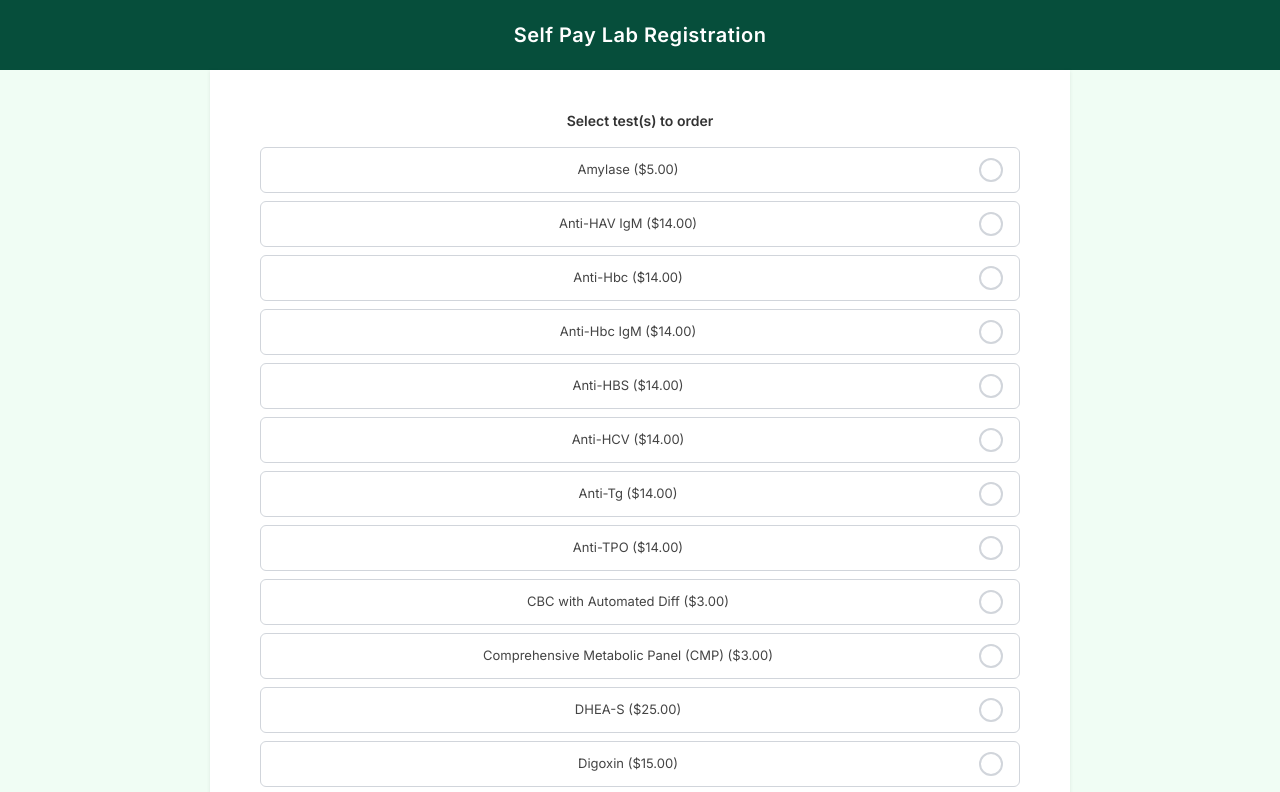
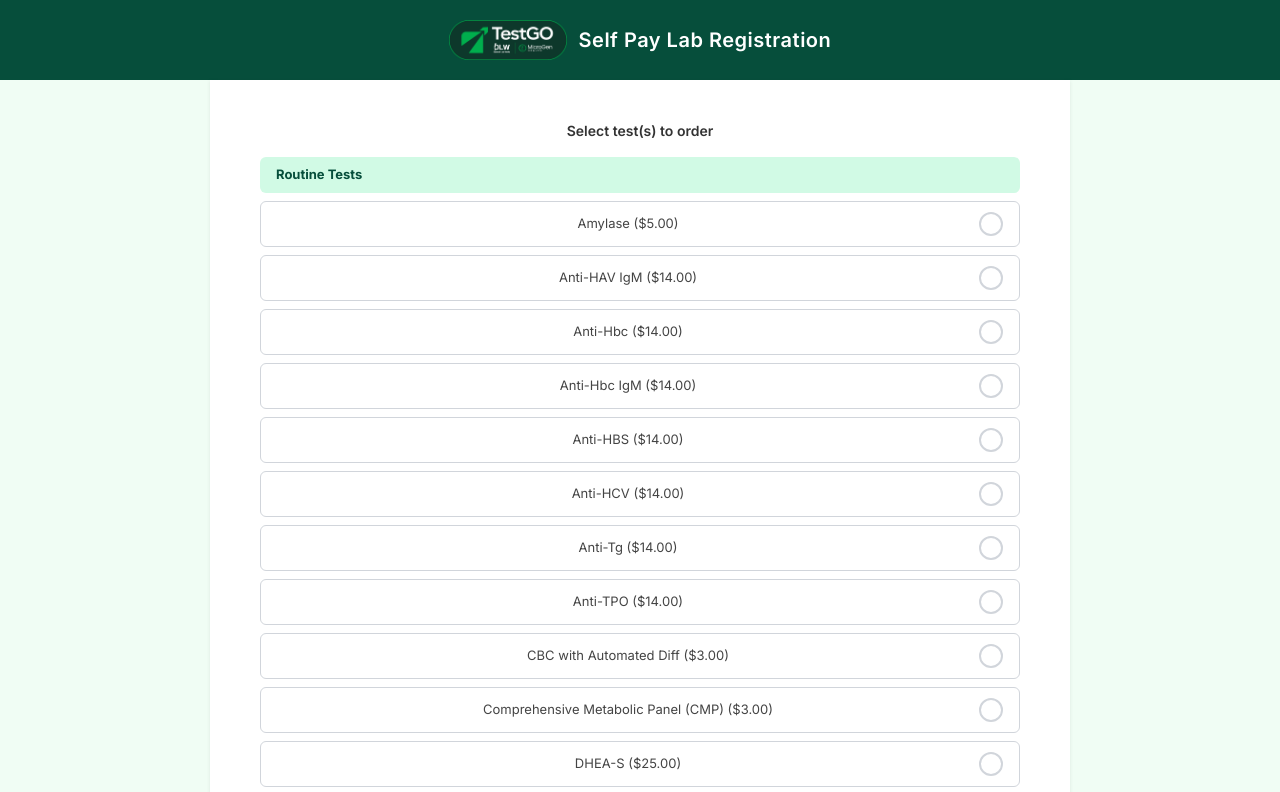
Before and after one commit to prathyushardlw/selfpay-lab, a website: page index.html in a window 1280 px wide. Both pictures are taken after a click on the button "Get Started". Shown: the top 792 px of the page. Drawn offline with Linux system fonts and the light colour scheme.

Commit message:
Add TestGO logo, PCR Panel & Toxicology tests, category headers

```diff
--- a/app.js
+++ b/app.js
@@ -60,7 +60,18 @@ const labTests = [
   { name: "Valproic Acid", price: 18.00, tube: "Red" },
   { name: "Vancomycin", price: 15.00, tube: "Red" },
   { name: "Vitamin B12", price: 15.00, tube: "Red" },
-  { name: "Vitamin D", price: 25.00, tube: "Red" }
+  { name: "Vitamin D", price: 25.00, tube: "Red" },
+  // PCR Panel
+  { name: "Respiratory Panel", price: 169.00, tube: "Swab" },
+  { name: "Allergy Panel - Inhalent 36 Allergens", price: 125.00, tube: "Red" },
+  { name: "Allergy Panel - Food 30 Allergens", price: 125.00, tube: "Red" },
+  { name: "STI Panel", price: 125.00, tube: "Swab" },
+  { name: "UTI Panel", price: 149.00, tube: "Yellow (Urine Cup)" },
+  { name: "Women's Health Panel", price: 179.00, tube: "Swab" },
+  // Toxicology
+  { name: "Confirmation", price: 60.00, tube: "Yellow (Urine Cup)" },
+  { name: "Screening", price: 30.00, tube: "Yellow (Urine Cup)" },
+  { name: "Screening + Confirmation", price: 80.00, tube: "Yellow (Urine Cup)" }
 ];
 
 // Tube color hex map
@@ -68,7 +79,8 @@ const tubeColors = {
   "Lavender": "#9b59b6",
   "Green": "#27ae60",
   "Red": "#e74c3c",
-  "Yellow (Urine Cup)": "#f1c40f"
+  "Yellow (Urine Cup)": "#f1c40f",
+  "Swab": "#3498db"
 };
 
 // State
@@ -85,12 +97,19 @@ function showPage(pageId) {
 // Render test list
 function renderTests() {
   const container = document.getElementById('testList');
-  container.innerHTML = labTests.map((test, index) => `
-    <div class="test-item" data-index="${index}" role="checkbox" aria-checked="false" tabindex="0">
+  const routineEnd = labTests.findIndex(t => t.name === "Respiratory Panel");
+  const pcrEnd = labTests.findIndex(t => t.name === "Confirmation");
+
+  let html = '<div class="test-category">Routine Tests</div>';
+  labTests.forEach((test, index) => {
+    if (index === routineEnd) html += '<div class="test-category">PCR Panel</div>';
+    if (index === pcrEnd) html += '<div class="test-category">Toxicology</div>';
+    html += `<div class="test-item" data-index="${index}" role="checkbox" aria-checked="false" tabindex="0">
       <span class="test-item-name">${test.name} ($${test.price.toFixed(2)})</span>
       <span class="checkbox-circle"></span>
-    </div>
-  `).join('');
+    </div>`;
+  });
+  container.innerHTML = html;
 
   container.addEventListener('click', (e) => {
     const item = e.target.closest('.test-item');
--- a/index.html
+++ b/index.html
@@ -12,6 +12,7 @@
   <!-- Top Brand Bar -->
   <div class="brand-bar">
     <div class="brand-bar-inner">
+      <img src="logo.png" alt="TestGO" class="brand-logo">
       <h1 class="brand-title">Self Pay Lab Registration</h1>
     </div>
   </div>
--- a/styles.css
+++ b/styles.css
@@ -25,6 +25,12 @@ body {
   display: flex;
   align-items: center;
   justify-content: center;
+  gap: 12px;
+}
+
+.brand-logo {
+  height: 40px;
+  width: auto;
 }
 
 .brand-title {
@@ -67,6 +73,20 @@ body {
   display: flex;
   flex-direction: column;
   gap: 8px;
+}
+
+.test-category {
+  font-size: 13px;
+  font-weight: 700;
+  color: #064e3b;
+  background: #d1fae5;
+  padding: 8px 16px;
+  border-radius: 6px;
+  margin-top: 12px;
+}
+
+.test-category:first-child {
+  margin-top: 0;
 }
 
 .test-item {
```
